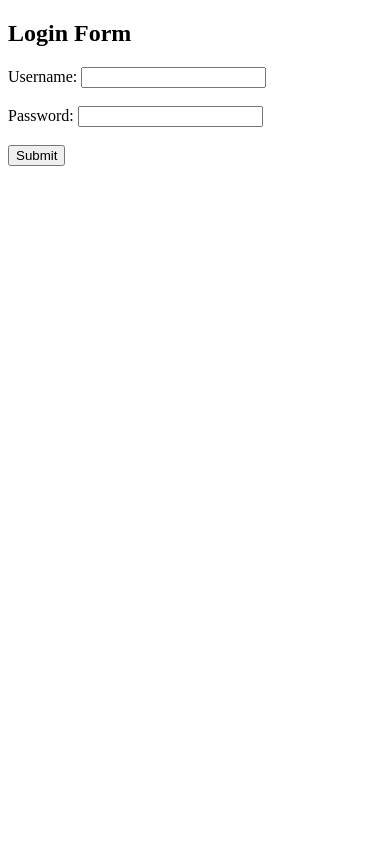
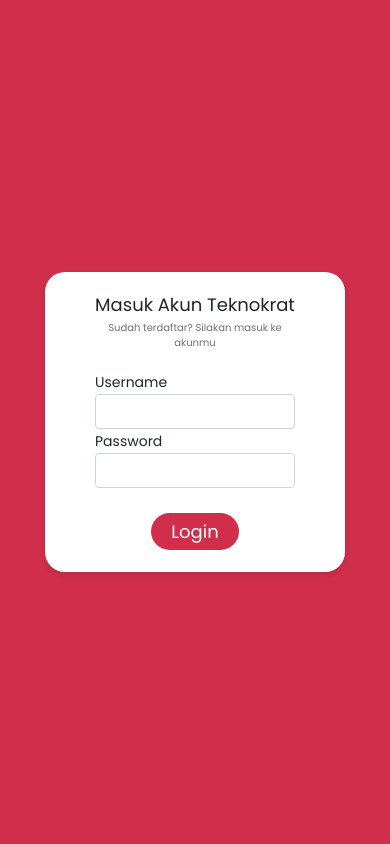
Before and after one commit to alyazharr/job-portal-teknokrat, a Django app: page /login/ in a window 390 px wide. Run offline with Django 4.2, Linux system fonts and the light colour scheme; some libraries are stand-ins or nearby versions.

Commit message:
[CHORE] add FE login page

```diff
--- a/homepage/templates/login.html
+++ b/homepage/templates/login.html
@@ -1,17 +1,54 @@
+{% load static %}
 <!DOCTYPE html>
 <html lang="en">
   <head>
-    <title>Login Form</title>
+    <meta charset="UTF-8" />
+    <meta http-equiv="X-UA-Compatible" content="IE=edge" />
+    <meta name="viewport" content="width=device-width, initial-scale=1.0" />
+    <title>Login | Teknokrat</title>
+    <script src="https://apis.google.com/js/platform.js" async defer ></script>
+    <!-- CSS only -->
+    <link
+      href="https://cdn.jsdelivr.net/npm/bootstrap@5.1.3/dist/css/bootstrap.min.css"
+      rel="stylesheet"
+      integrity="sha384-1BmE4kWBq78iYhFldvKuhfTAU6auU8tT94WrHftjDbrCEXSU1oBoqyl2QvZ6jIW3"
+      crossorigin="anonymous"
+    />
+    <script src="https://apis.google.com/js/api:client.js"></script>
+    <link rel="stylesheet" href="{% static 'css/login.css' %}" />
   </head>
+
   <body>
-    <h2>Login Form</h2>
-    <form action="/login/" method="post">
-      {% csrf_token %}
-      <label for="username">Username:</label>
-      <input type="text" id="username" name="username" required><br><br>
-      <label for="password">Password:</label>
-      <input type="password" id="password" name="password" required><br><br>
-      <input type="submit" value="Submit">
-    </form>
+    <div class="outer">
+      <div class="inner-left">
+          <img src="{% static 'images/UNIVERSITASTEKNOKRAT.png' %}" alt="" />
+      </div>
+      <div class="inner-right">
+        <div class="content">
+          <div class="inner-content">
+            <h2>Masuk Akun Teknokrat</h2>
+            <p class="p-atas">
+              Sudah terdaftar? Silakan masuk ke akunmu
+            </p>
+            <form action="/login/" method="POST">
+              {% csrf_token %}
+              <div class="mb-3">
+                <label for="username" class="form-label">Username</label>
+                  <input type="text" name="username" class="form-control" id="username"/>
+              </div>
+
+              <div class="mb-3">
+                <label for="password" class="form-label">Password</label>
+                <input type="password" name="password" class="form-control" id="password"/>
+              </div>
+
+              <div class="button-content">
+                <button type="submit" id="buat-akun-btn">Login</button>
+              </div>
+            </form>
+          </div>
+        </div>
+      </div>
+    </div>
   </body>
 </html>
--- /dev/null
+++ b/static/css/login.css
@@ -0,0 +1,196 @@
+@import url("https://fonts.googleapis.com/css2?family=Poppins:ital,wght@0,100;0,200;0,300;0,400;0,500;0,600;0,700;0,800;0,900;1,100;1,200;1,300;1,400;1,500;1,600;1,700;1,800;1,900&display=swap");
+
+* {
+    margin: 0;
+    padding: 0;
+    font-family: "Poppins", sans-serif;
+    -moz-box-sizing: border-box;
+    -webkit-box-sizing: border-box;
+    box-sizing: border-box;
+}
+
+body {
+    display: flex;
+    background-color: #D02E4A;
+    align-items: center;
+}
+.outer {
+    align-items: center;
+    width: 90vw;
+    max-width: 1300px;
+    width: 100%;
+    height: 100vh;
+    margin: auto;
+    display: flex;
+    justify-content: space-around;
+}
+
+.outer .inner-left img {
+    width: 400px;
+    margin: auto;
+}
+
+.outer .inner-right .content {
+    display: flex;
+    align-items: center;
+    justify-content: center;
+    background-color: white;
+    width: 500px;
+    height: 500px;
+    border-radius: 20px;
+    box-shadow: 0px 3px 5px 0px rgba(0, 0, 0, 0.1);
+    overflow-x: hidden;
+    overflow-y: auto;
+    overflow: hidden;
+}
+
+.outer .inner-right .content .inner-content {
+    width: 300px;
+}
+
+.outer .inner-right .content .inner-content h2 {
+    text-align: center;
+    font-weight: 400;
+    font-size: 20px;
+    margin-bottom: 5px;
+}
+.outer .inner-right .content .inner-content p {
+    font-size: 12px;
+    text-align: center;
+    color: #717171;
+}
+.outer .inner-right .content .inner-content .p-atas {
+    margin-bottom: 35px;
+}
+.outer .inner-right .content .inner-content .p-bawah {
+    margin-top: 50px;
+}
+.outer .inner-right .content .inner-content a {
+    font-weight: bold;
+    color: #D02E4A;
+}
+.outer .inner-right .content .inner-content .atau-line-content p {
+    margin: 0;
+}
+
+.outer .inner-right .content .inner-content .atau-line-content {
+    display: flex;
+    align-items: center;
+    justify-content: space-between;
+    margin: 10px auto;
+    font-size: 15px;
+    font-weight: 300;
+    color: #6c6c6c;
+    width: 350px;
+}
+.outer .inner-right .content .inner-content .atau-line-content img {
+    width: 150px;
+    height: 3px;
+}
+
+.form-control {
+    font-size: 14px;
+}
+.mb-3 {
+    margin-bottom: 0 !important;
+}
+.mb-3 label {
+    font-size: 14px;
+    margin: 0;
+}
+.button-content {
+    margin-top: 50px;
+    display: flex;
+    justify-content: center;
+}
+#buat-akun-btn {
+    font-size: 18px;
+    padding: 5px 20px;
+    border-radius: 50px;
+    border: none;
+    color: white;
+    background-color: #D02E4A;
+
+    /* margin: auto; */
+}
+form .back-btn {
+    width: 30px;
+}
+form input {
+    font-size: 8px;
+}
+form .back-btn img {
+    width: 20px;
+    margin: 20px 0;
+    cursor: pointer;
+}
+
+@media (max-width: 1000px) {
+    body {
+        align-items: center;
+    }
+    .outer {
+        flex-direction: column-reverse;
+        max-height: 100vh;
+        overflow: hidden;
+        align-items: center;
+        justify-content: center;
+        position: absolute;
+        left: 50%;
+        right: 50%;
+        transform: translate(-50%, 50%);
+    }
+    .outer .inner-left img {
+        display: none;
+    }
+}
+@media (max-width: 600px) {
+    .outer .inner-right .content {
+        width: 300px;
+        height: 300px;
+        margin: auto;
+    }
+    .outer .inner-right .content .inner-content {
+        width: 200px;
+    }
+    .outer .inner-right .content .inner-content h2 {
+        font-size: 18px;
+    }
+    .outer .inner-right .content .inner-content p {
+        font-size: 10px;
+    }
+    .outer .inner-right .content .inner-content .atau-line-content {
+        font-size: 8px;
+    }
+    span.icon img {
+        width: 15px;
+    }
+    a.buttonText {
+        font-size: 12px;
+    }
+    .customBtn {
+        width: 250px;
+        height: 30px;
+    }
+    .outer .inner-right .content .inner-content .atau-line-content {
+        width: 200px;
+        justify-content: space-around;
+    }
+    .outer .inner-right .content .inner-content .atau-line-content img {
+        width: 70px;
+        height: 0.5px;
+    }
+    .outer .inner-right .content .inner-content .p-atas {
+        margin-bottom: 20px;
+    }
+    .form-control {
+        font-size: 14px;
+    }
+    .mb-3 label {
+        font-size: 14px;
+        margin: 0;
+    }
+    .button-content {
+        margin-top: 25px;
+    }
+}
```
